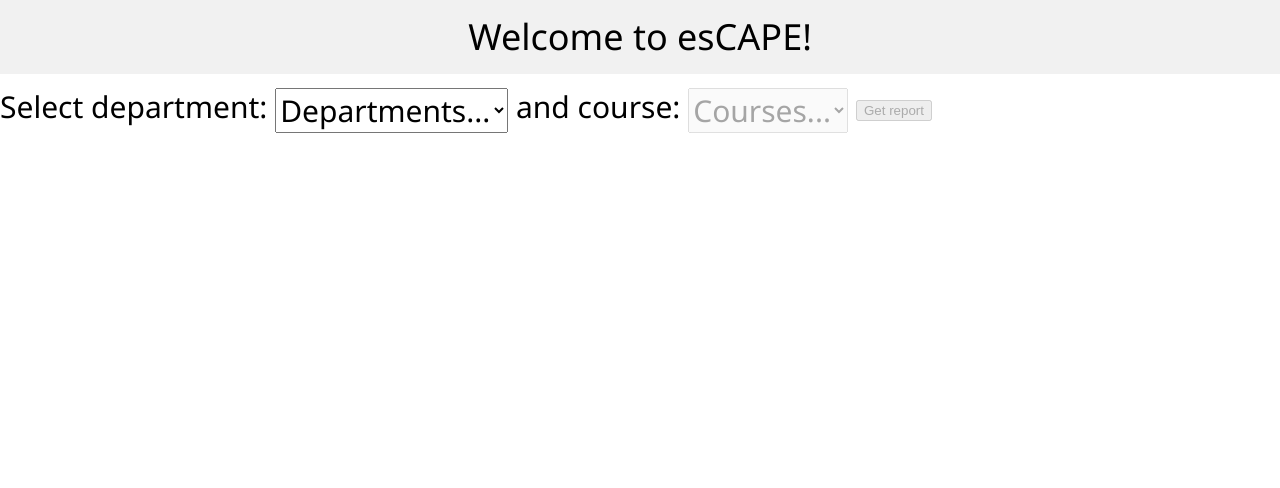
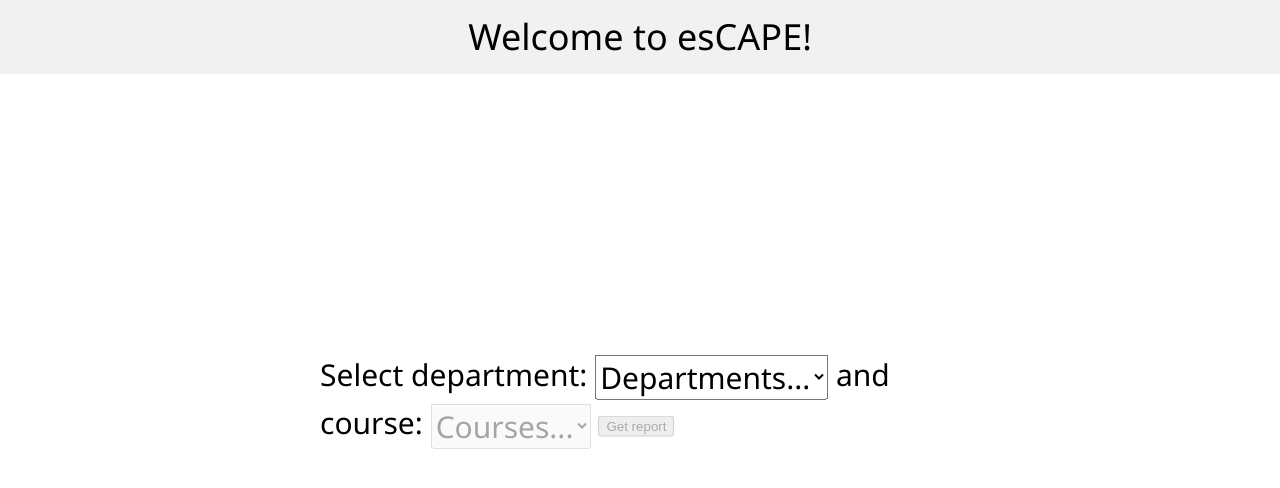
Before and after one commit to andportnoy/smartercapes.com, a Flask app: template templates/home.html in a window 1280 px wide. Shown: the top 488 px of the page. Run offline with Flask 2, Linux system fonts and the light colour scheme; the template is opened without the code that fills it, so the values that code supplies are empty.

Commit message:
try another option with w3 css

```diff
--- a/templates/home.html
+++ b/templates/home.html
@@ -18,7 +18,8 @@
         <h1>Welcome to esCAPE!</h1>
     </div>
 
-    <div style="margin:auto;" "class="w3-container w3-center">
+    <div "class="w3-container w3-center">
+        <div class="w3-display-middle">
             <h2>Select department:
             <select onchange="buildSelect2(this.options[this.selectedIndex].value)">
                 <option value="default">Departments...</option>
@@ -34,6 +35,7 @@
             select2.options[select2.selectedIndex].value" disabled
             type="button">Get report</button></h2>
         </div>
+    </div>
 
 </body>
 </html>
```
Lines whose indentation alone changed are shown as unchanged.
